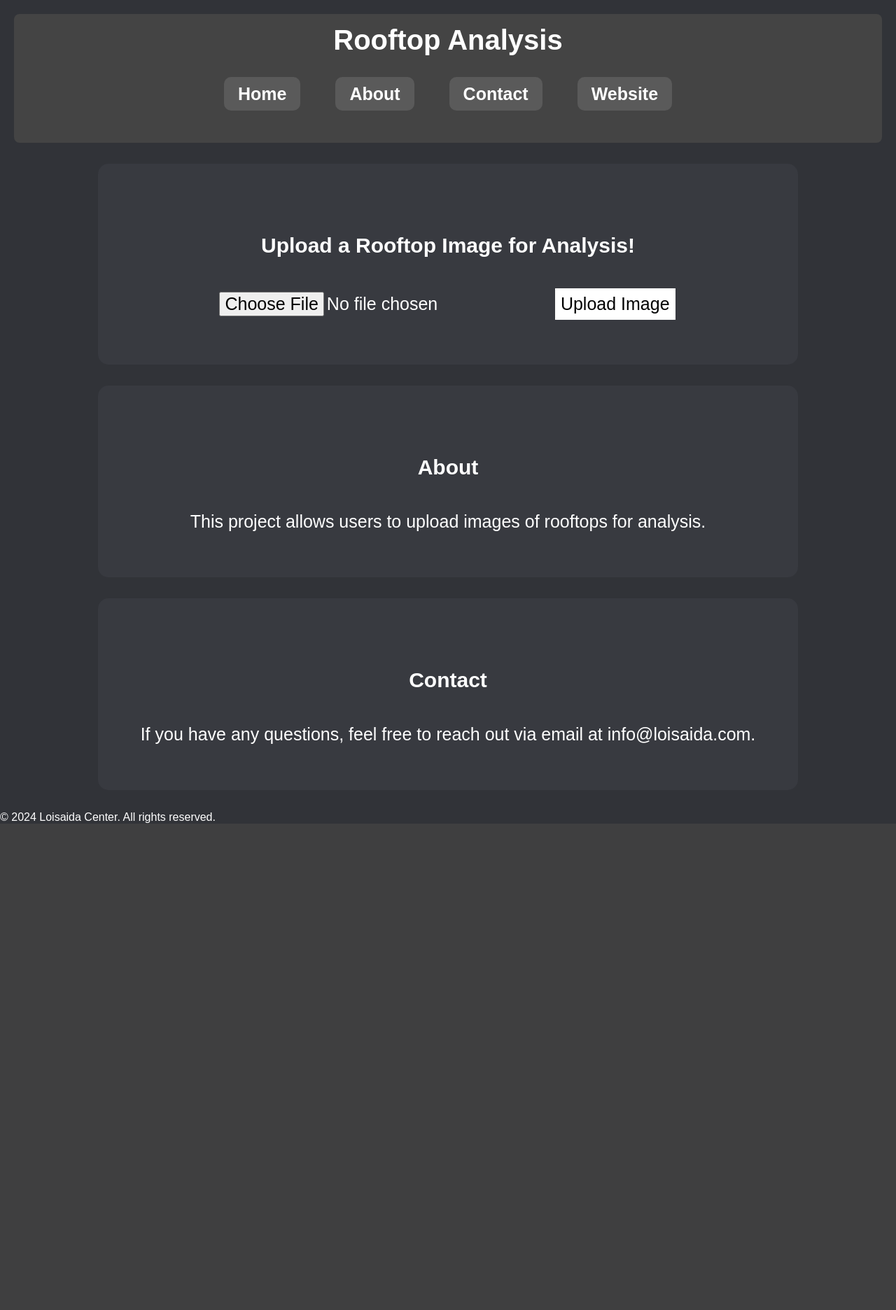
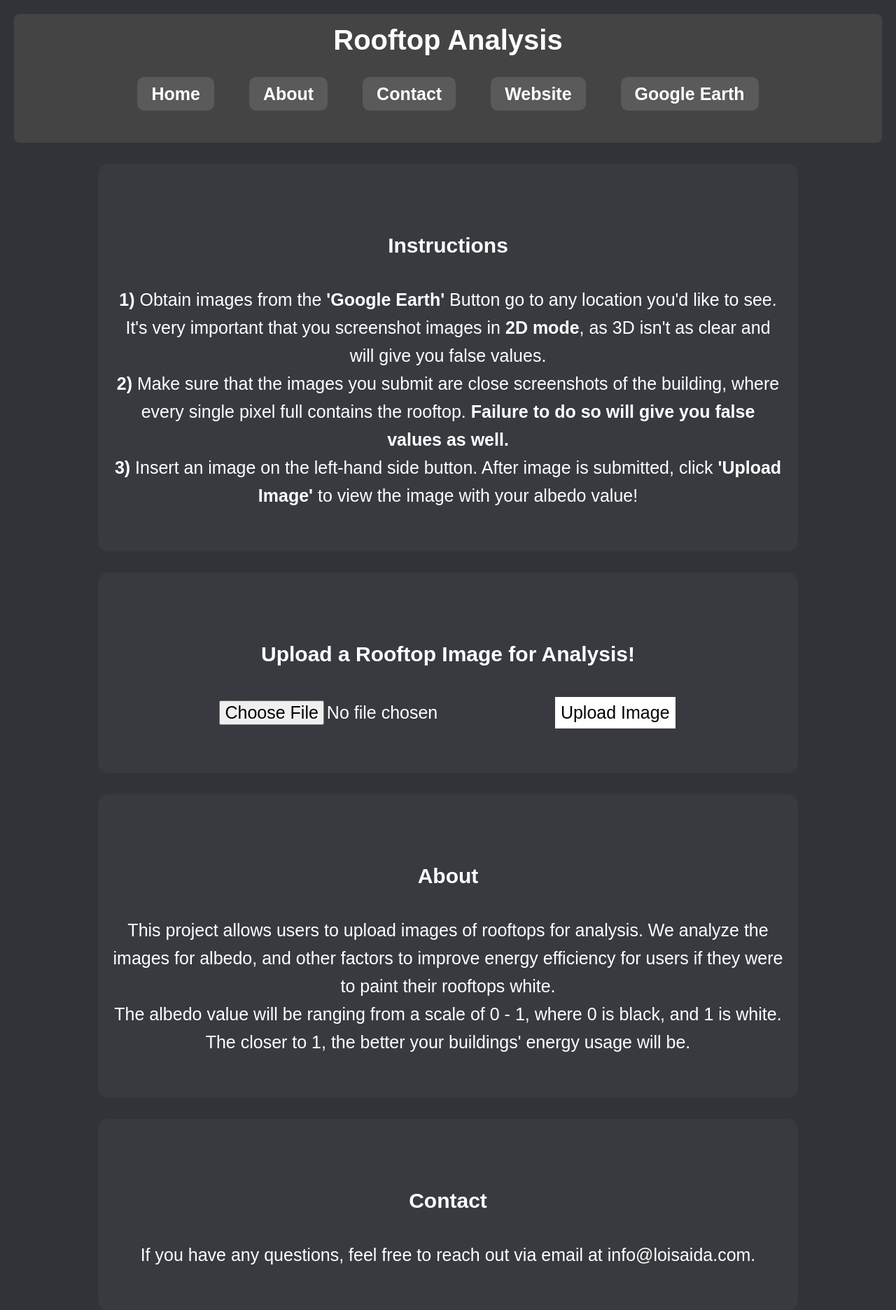
Before and after one commit to Ikyua/Rooftop-Analysis-ECOlibrium, a Flask app: page / in a window 1280 px wide. Shown: the top 1872 px of the page at 70% size. Before the commit the page ends 1177 px from the top, so only its background shows below. Run offline with Flask 3, Linux system fonts and the light colour scheme.

Commit message:
Update index.html
Added a instructions, new button and updated info

```diff
--- a/templates/index.html
+++ b/templates/index.html
@@ -16,11 +16,26 @@
                 <li><a href="#about">About</a></li>
                 <li><a href="#contact">Contact</a></li>
                 <li><a href="https://ecolibrium.nyc/" target="_blank"> Website </a></li>
+                <li><a href="https://earth.google.com/web/" target="_blank"> Google Earth </a></li>
             </ul>
         </nav>
     </header>
 
     <div class = "page-content">
+        <!-- Instruction Section -->
+        <section id = instructions>
+            <h1> Instructions</h1>
+            <p> <b> 1) </b> Obtain images from the <strong >'Google Earth' </strong>Button go to any location you'd like to see.
+                It's very important that you screenshot images in <strong> 2D mode</strong>, as 3D isn't as clear and will give you false values.
+            </p>
+
+            <p> <b> 2) </b>Make sure that the images you submit are close screenshots of the building, where every single pixel full contains the rooftop.
+                <strong>Failure to do so will give you false values as well.</strong>
+            </p>
+
+            <p> <b> 3) </b>Insert an image on the left-hand side button. After image is submitted, click <strong>'Upload Image'</strong>
+                to view the image with your albedo value!</p>
+        </section>
         <!-- Home Section -->
         <section id="home">
             <h1>Upload a Rooftop Image for Analysis!</h1>
@@ -40,7 +55,14 @@
         <!-- About Section -->
         <section id="about">
             <h2>About</h2>
-            <p>This project allows users to upload images of rooftops for analysis. </p>
+            <p>This project allows users to upload images of rooftops for analysis. We analyze the images for albedo, and other factors to
+                improve energy efficiency for users if they were to paint their rooftops white.
+            </p>
+            <p>
+                The albedo value will be ranging from a scale of 0 - 1, where 0 is black, and 1 is white. The closer to 1, the better your
+                buildings' energy usage will be.
+
+            </p>
         </section>
 
         <!-- Contact Section -->
@@ -49,9 +71,9 @@
             <p>If you have any questions, feel free to reach out via email at info@loisaida.com.</p>
         </section>
     </div>
-    <!-- Footer -->
-    <footer>
-        <p>&copy; 2024 Loisaida Center. All rights reserved.</p>
-    </footer>
+        <!-- Footer -->
+        <footer>
+            <p>&copy; 2024 Loisaida Center. All rights reserved.</p>
+        </footer>
     </body>
 </html>
```
